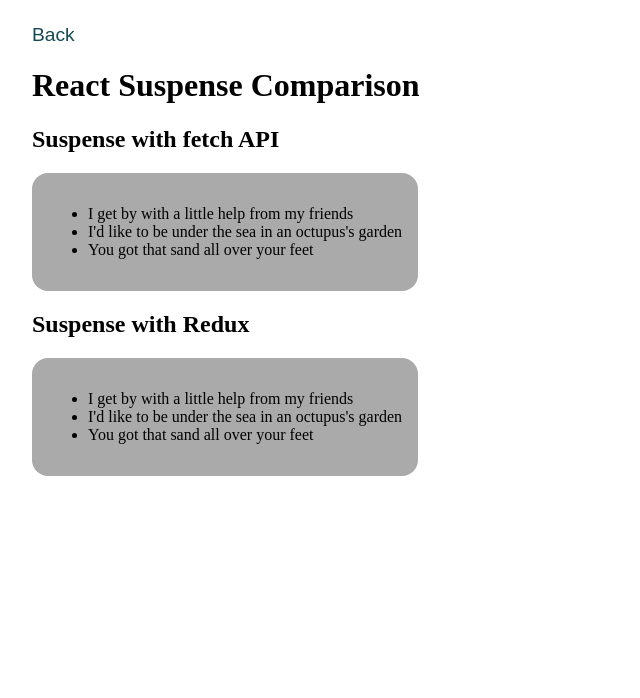
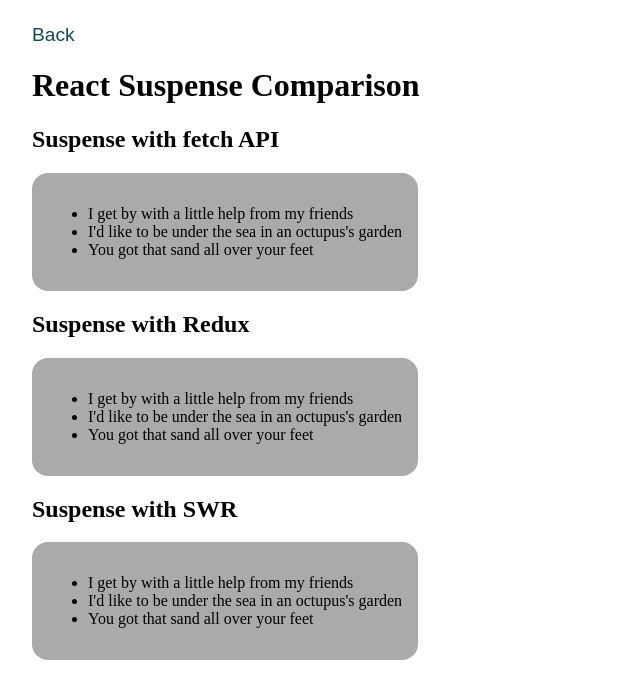
Before and after one commit to shawnrivers/learning-memo-web, a Next.js app: page /react/suspense/comparison in a window 1280 px wide. Shown: the top 698 px of the page, without its empty margins (0-640 px from the left). Built offline with nearby package versions, Linux system fonts and the light colour scheme.

Commit message:
Add Suspense with SWR

```diff
--- a/package.json
+++ b/package.json
@@ -19,7 +19,8 @@
     "react": "^16.13.1",
     "react-dom": "^16.13.1",
     "react-redux": "^7.2.2",
-    "redux": "^4.0.5"
+    "redux": "^4.0.5",
+    "swr": "^0.3.8"
   },
   "devDependencies": {
     "@types/node": "^14.6.2",
--- a/src/components/templates/react/suspense/SuspenseComparisonPage/components/SuspenseWithFetch/index.tsx
+++ b/src/components/templates/react/suspense/SuspenseComparisonPage/components/SuspenseWithFetch/index.tsx
@@ -20,17 +20,23 @@
   );
 };
 
-export const SuspenseWithFetch: React.FC = () => {
+const PostsContainer: React.FC = () => {
   const postsResource = React.useMemo(() => fetchPostsResource(), []);
 
   return (
+    <DataContainer>
+      <React.Suspense fallback={<p>Loading...</p>}>
+        <Posts resource={postsResource} />
+      </React.Suspense>
+    </DataContainer>
+  );
+};
+
+export const SuspenseWithFetch: React.FC = () => {
+  return (
     <section>
       <h2>Suspense with fetch API</h2>
-      <DataContainer>
-        <React.Suspense fallback={<p>Loading...</p>}>
-          <Posts resource={postsResource} />
-        </React.Suspense>
-      </DataContainer>
+      <PostsContainer />
     </section>
   );
 };
--- a/src/components/templates/react/suspense/SuspenseComparisonPage/components/SuspenseWithRedux/index.tsx
+++ b/src/components/templates/react/suspense/SuspenseComparisonPage/components/SuspenseWithRedux/index.tsx
@@ -12,9 +12,9 @@
 import { State } from './store/reducer';
 
 const Posts: React.FC<{
-  usePosts: () => Post[];
+  getPosts: () => Post[];
 }> = (props) => {
-  const posts = props.usePosts();
+  const posts = props.getPosts();
 
   return (
     <ul>
@@ -25,17 +25,23 @@
   );
 };
 
+const PostsContainer: React.FC = () => {
+  const getPosts = usePostsResource();
+
+  return (
+    <DataContainer>
+      <React.Suspense fallback={<p>Loading...</p>}>
+        <Posts getPosts={getPosts} />
+      </React.Suspense>
+    </DataContainer>
+  );
+};
+
 const PostsSection: React.FC = () => {
-  const usePosts = usePostsResource();
-
   return (
     <section>
       <h2>Suspense with Redux</h2>
-      <DataContainer>
-        <React.Suspense fallback={<p>Loading...</p>}>
-          <Posts usePosts={usePosts} />
-        </React.Suspense>
-      </DataContainer>
+      <PostsContainer />
     </section>
   );
 };
--- a/src/components/templates/react/suspense/SuspenseComparisonPage/components/SuspenseWithSWR/index.tsx
+++ b/src/components/templates/react/suspense/SuspenseComparisonPage/components/SuspenseWithSWR/index.tsx
@@ -0,0 +1,50 @@
+import * as React from 'react';
+import useSWR from 'swr';
+import { fetchPosts, Post } from '../../../../../../../utils/fakeAPI';
+import { DataContainer } from '../../../../../../atoms/DataContainer';
+
+const Posts: React.FC<{
+  getPosts: () => Post[];
+}> = (props) => {
+  const posts = props.getPosts();
+
+  return (
+    <ul>
+      {posts.map((post) => (
+        <li key={post.id}>{post.text}</li>
+      ))}
+    </ul>
+  );
+};
+
+const PostsContainer: React.FC = () => {
+  const getPosts = usePostsResource();
+
+  return (
+    <DataContainer>
+      <React.Suspense fallback={<p>Loading...</p>}>
+        <Posts getPosts={getPosts} />
+      </React.Suspense>
+    </DataContainer>
+  );
+};
+
+export const SuspenseWithSWR: React.FC = () => {
+  return (
+    <section>
+      <h2>Suspense with SWR</h2>
+      <PostsContainer />
+    </section>
+  );
+};
+
+const SWR_POSTS_API_KEY = 'api/posts';
+
+function usePostsResource(): () => Post[] {
+  useSWR(SWR_POSTS_API_KEY, fetchPosts);
+
+  return React.useCallback(() => {
+    const { data } = useSWR(SWR_POSTS_API_KEY, fetchPosts, { suspense: true });
+    return data;
+  }, []);
+}
--- a/src/components/templates/react/suspense/SuspenseComparisonPage/index.tsx
+++ b/src/components/templates/react/suspense/SuspenseComparisonPage/index.tsx
@@ -2,12 +2,14 @@
 import { TopicPage } from '../../../TopicPage';
 import { SuspenseWithFetch } from './components/SuspenseWithFetch';
 import { SuspenseWithRedux } from './components/SuspenseWithRedux';
+import { SuspenseWithSWR } from './components/SuspenseWithSWR';
 
 export const SuspenseComparisonPage: React.FC = () => {
   return (
     <TopicPage heading='React Suspense Comparison'>
       <SuspenseWithFetch />
       <SuspenseWithRedux />
+      <SuspenseWithSWR />
     </TopicPage>
   );
 };
```
Also changed, not shown: 1 other file (tests, documents, lock files or other folders).
